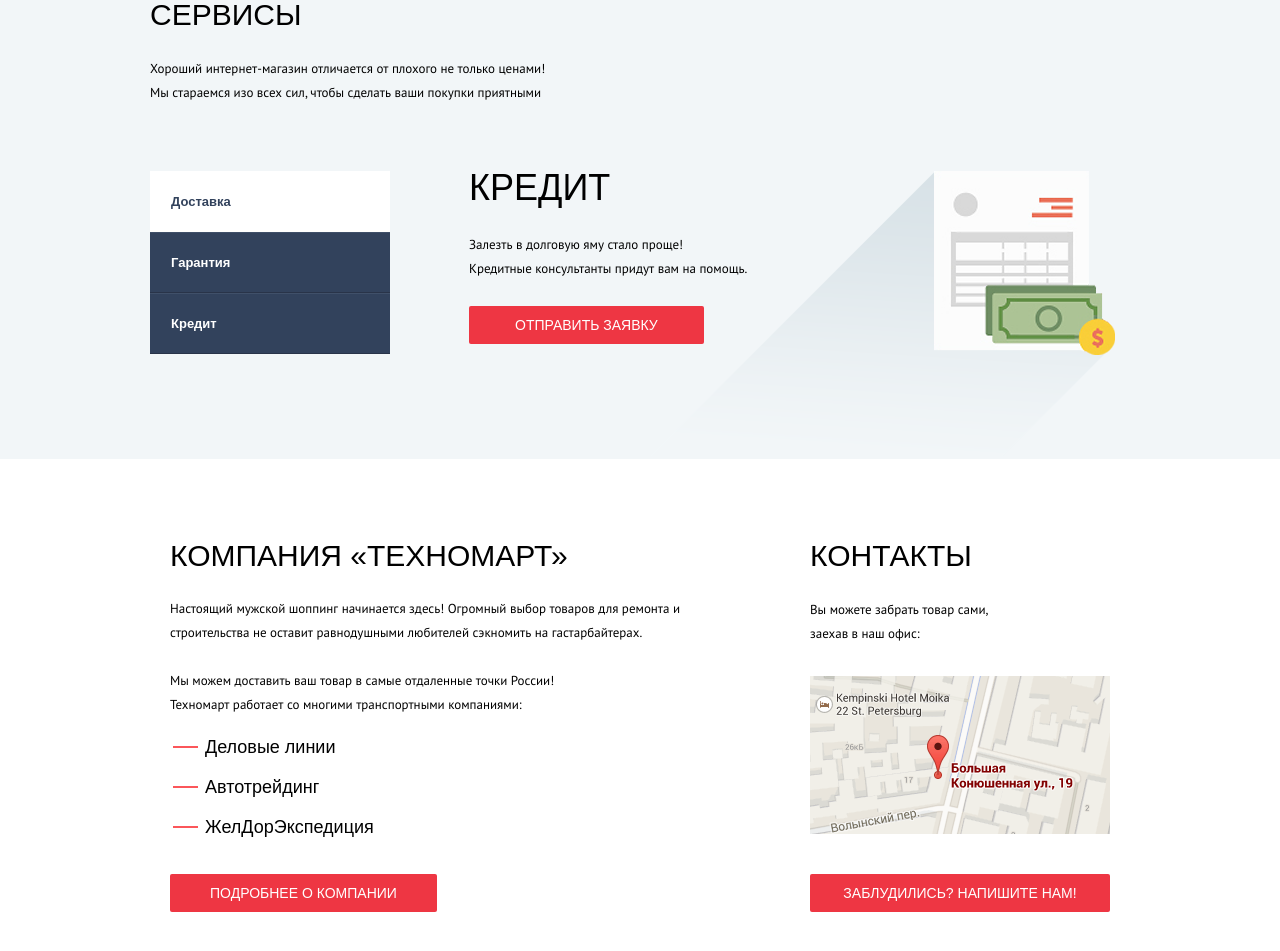
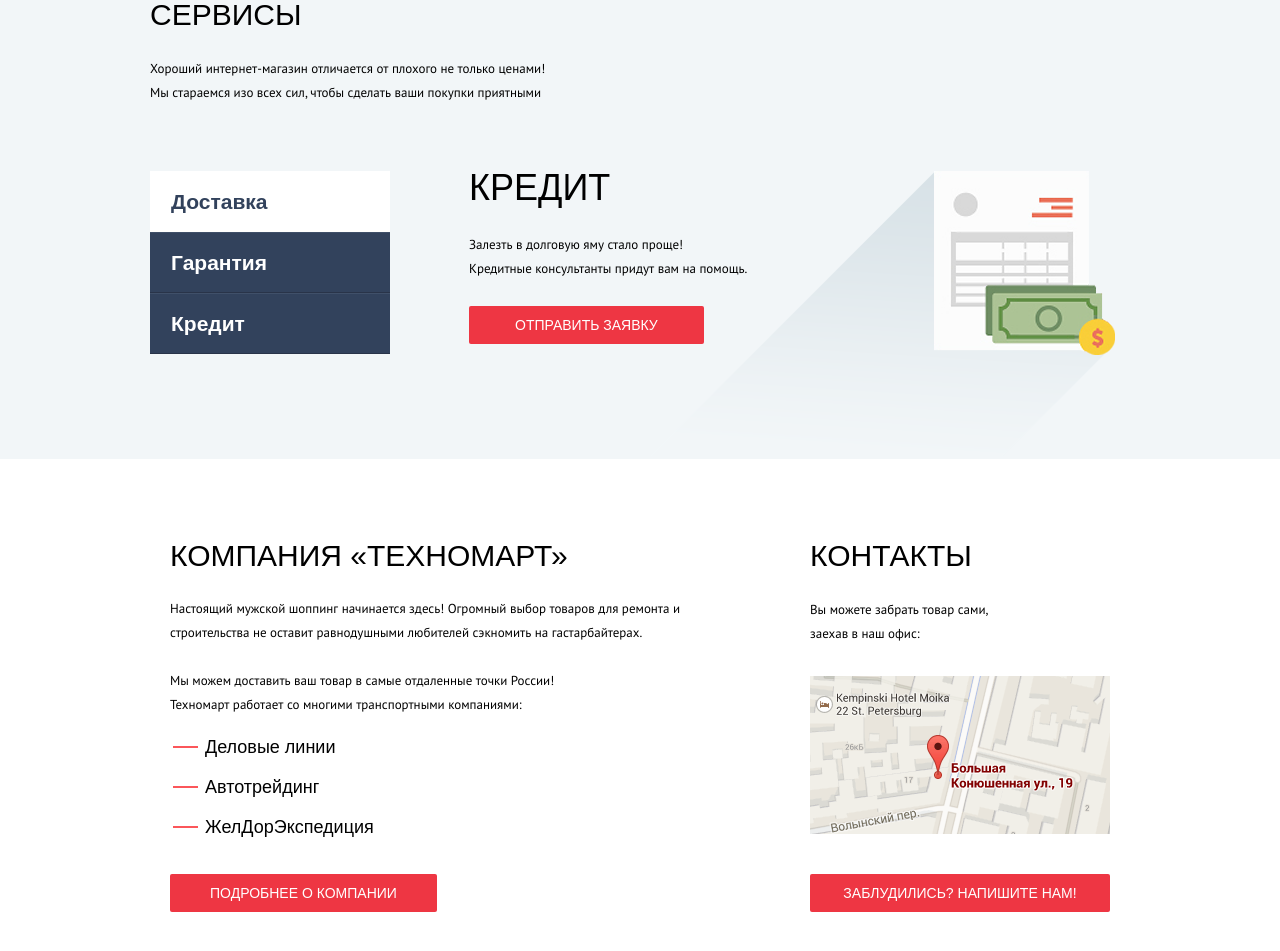
Before and after one commit to Californium251/106374-technomart, a plain HTML site: page index.html in a window 1280 px wide. Shown: the part 1961-2912 px from the top of the page. Drawn offline with Linux system fonts and the light colour scheme; a web font is replaced by a local one.

Commit message:
service menu nerf

```diff
--- a/css/style.css
+++ b/css/style.css
@@ -760,7 +760,7 @@ ul.services-menu:after{
 	display:inline-block;
 	font-family:"Cuprum", "Arial", san-serif;
 	font-weight:bold;
-	font-size:21;
+	font-size:21px;
 	line-height:59px;
 	vertical-align:middle;
 	text-decoration:none;
```
